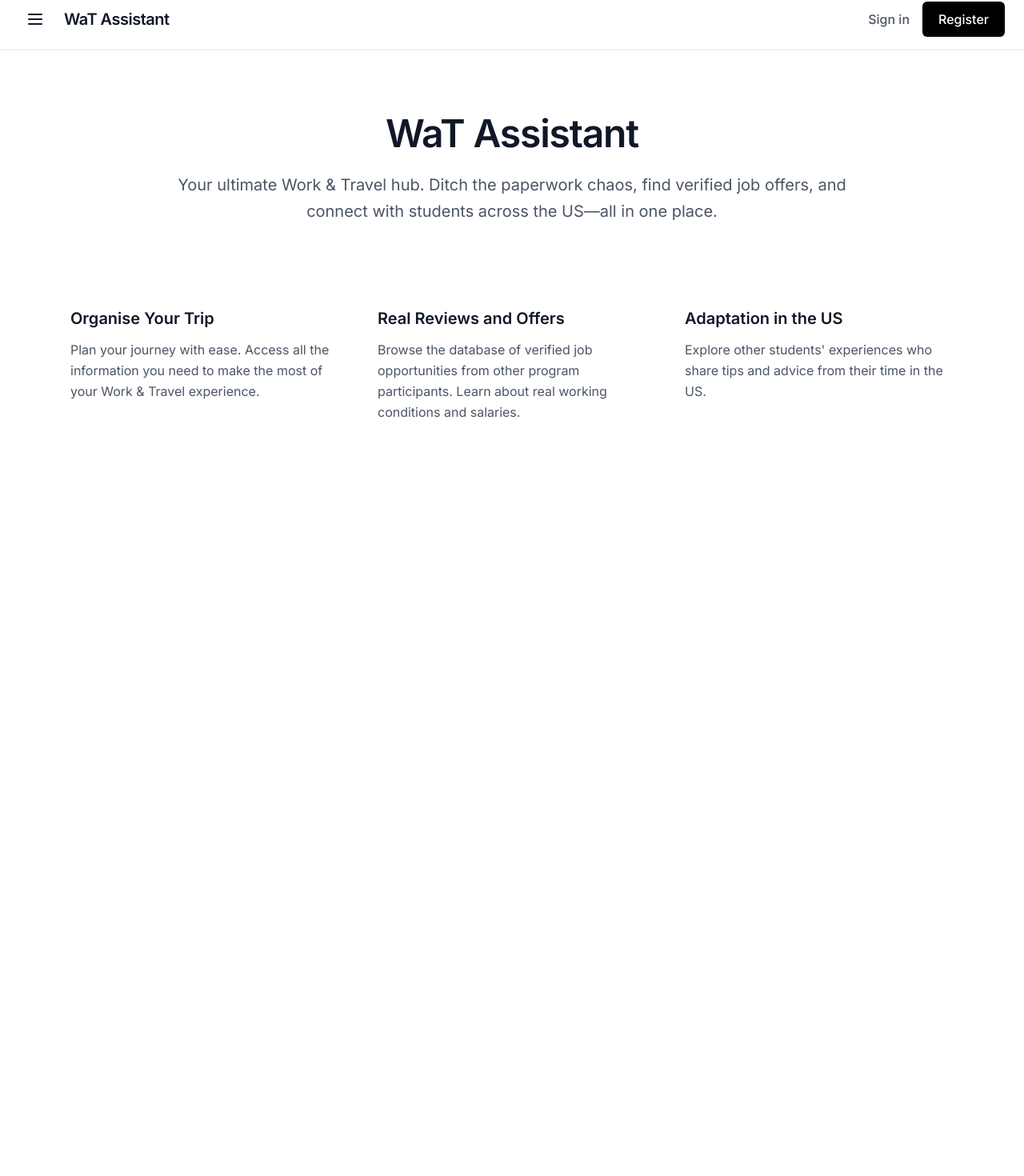
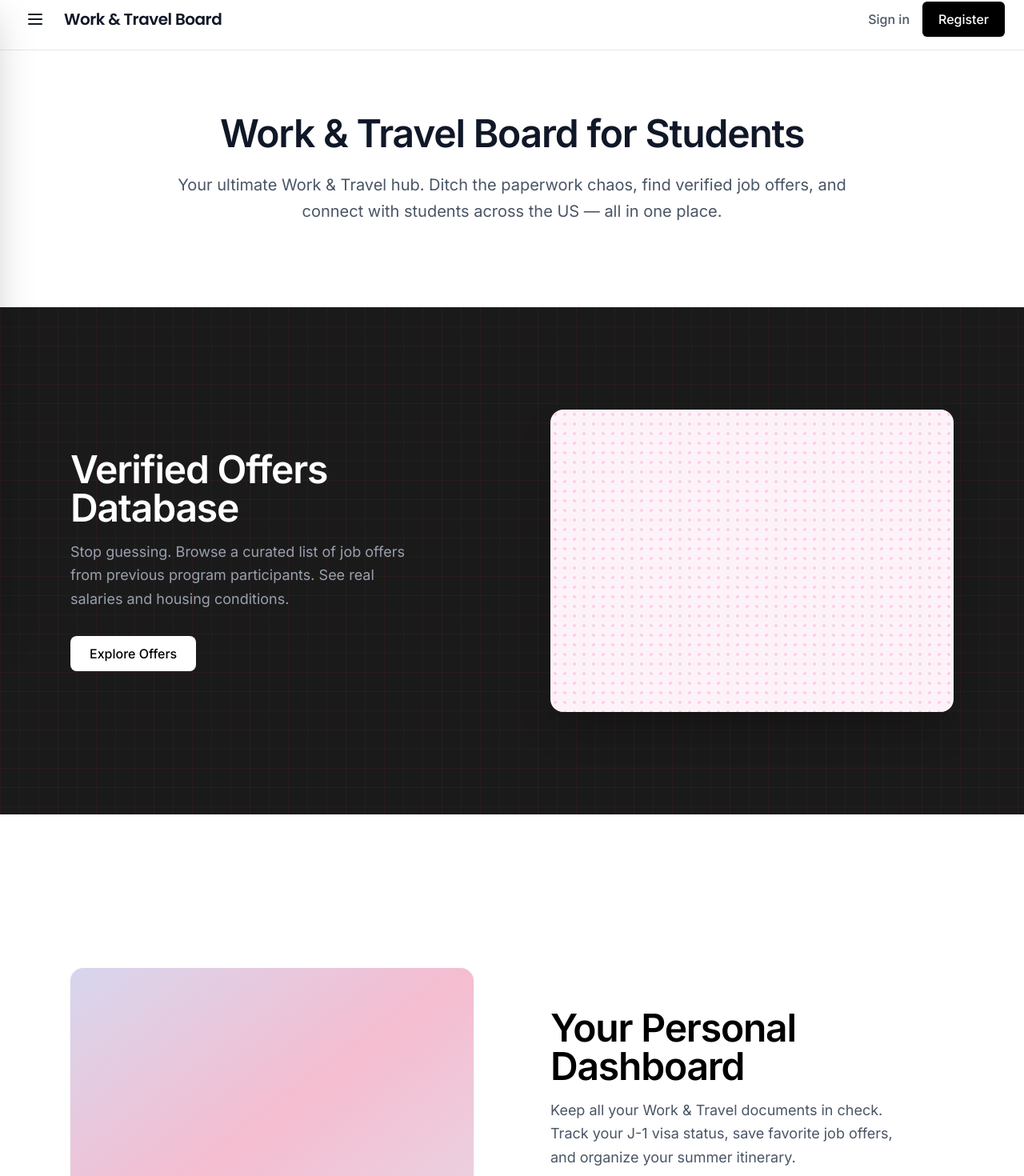
Before and after one commit to WaT-Assistant/wat-frontend, an Angular app: page / in a window 1280 px wide. Shown: the part 14-1484 px from the top of the page at 80% size. Before the commit the page ends 800 px from the top, so only its background shows below. Built offline with nearby package versions, Linux system fonts and the light colour scheme.

Commit message:
Feat: sidebar and landing blocks

```diff
--- a/src/app/features/landing/landing.html
+++ b/src/app/features/landing/landing.html
@@ -3,12 +3,59 @@
   <!-- Hero Section -->
   <section class="pt-20 px-6 text-center max-w-4xl mx-auto">
     <h1 class="text-5xl font-extrabold text-gray-900 mb-6 tracking-tight">
-      WaT Assistant
+      Work & Travel Board for Students
     </h1>
     <p class="text-xl text-gray-600 mb-10 leading-relaxed">
-      Your ultimate Work & Travel hub. Ditch the paperwork chaos, find verified job offers, and connect with students across the US—all in one place.
+      Your ultimate Work & Travel hub. Ditch the paperwork chaos, find verified job offers, and connect with students across the US — all in one place.
     </p>
   </section>
+
+  <!-- Feature blocks -->
+  <section class="relative w-full bg-[#1a1a1a] overflow-hidden">
+
+  <div class="absolute inset-0 bg-grid-dark-pattern"></div>
+
+  <div class="max-w-6xl mx-auto px-6 py-24 md:py-32 relative z-10 flex flex-col md:flex-row items-center gap-16 md:gap-24">
+    <div class="flex-1 text-left">
+      <h2 class="text-white text-4xl md:text-5xl font-bold mb-4 tracking-tight">
+        Verified Offers Database
+      </h2>
+      <p class="text-gray-400 text-lg mb-8 leading-relaxed max-w-md">
+        Stop guessing. Browse a curated list of job offers from previous program participants. See real salaries and housing conditions.
+      </p>
+      <button class="bg-white text-black px-6 py-2.5 rounded-lg font-medium hover:bg-gray-200 transition-colors">
+        Explore Offers
+      </button>
+    </div>
+
+    <div class="flex-1 w-full">
+      <div class="w-full aspect-[4/3] bg-pink-50 rounded-2xl p-2 relative overflow-hidden shadow-2xl">
+        <div class="absolute inset-0 bg-grid-light-pattern"></div>
+      </div>
+    </div>
+  </div>
+</section>
+
+<section class="w-full bg-white">
+  <div class="max-w-6xl mx-auto px-6 py-24 md:py-32 flex flex-col-reverse md:flex-row items-center gap-16 md:gap-24">
+
+    <div class="flex-1 w-full">
+      <div class="w-full aspect-[4/3] bg-gradient-to-br from-[#d2d2ec] via-[#f4b6cc] to-[#e4d4e4] rounded-2xl shadow-sm opacity-90"></div>
+    </div>
+
+    <div class="flex-1 text-left">
+      <h2 class="text-black text-4xl md:text-5xl font-bold mb-4 tracking-tight">
+        Your Personal Dashboard
+      </h2>
+      <p class="text-gray-600 text-lg mb-8 leading-relaxed max-w-md">
+        Keep all your Work & Travel documents in check. Track your J-1 visa status, save favorite job offers, and organize your summer itinerary.
+      </p>
+      <button class="bg-black text-white px-6 py-2.5 rounded-lg font-medium hover:bg-gray-800 transition-colors shadow-sm">
+        Go to Dashboard
+      </button>
+    </div>
+  </div>
+</section>
 
   <!-- Interactive Map Section (Hidden until ready) -->
   @if (false) {
@@ -40,19 +87,19 @@
   <section class="max-w-6xl mx-auto px-6 grid md:grid-cols-3 gap-12 text-center md:text-left">
     <div>
       <h3 class="text-xl font-bold text-gray-900 mb-3">Organise Your Trip</h3>
-      <p class="text-gray-600 leading-relaxed">
-        Plan your journey with ease. Access all the information you need to make the most of your Work & Travel experience.
+      <p class="text-gray-600 leading-relaxed border-t border-gray-800 pt-4">
+        Plan your journey with ease. Access all the information you need to make the most of your  experience.
       </p>
     </div>
     <div>
       <h3 class="text-xl font-bold text-gray-900 mb-3">Real Reviews and Offers</h3>
-      <p class="text-gray-600 leading-relaxed">
+      <p class="text-gray-600 leading-relaxed border-t border-gray-800 pt-4">
         Browse the database of verified job opportunities from other program participants. Learn about real working conditions and salaries.
       </p>
     </div>
     <div>
       <h3 class="text-xl font-bold text-gray-900 mb-3">Adaptation in the US</h3>
-      <p class="text-gray-600 leading-relaxed">
+      <p class="text-gray-600 leading-relaxed border-t border-gray-800 pt-4">
         Explore other students' experiences who share tips and advice from their time in the US.
       </p>
     </div>
--- a/src/app/features/landing/landing.scss
+++ b/src/app/features/landing/landing.scss
@@ -0,0 +1,11 @@
+.bg-grid-dark-pattern {
+  background-image:
+    linear-gradient(to right, rgba(239, 68, 68, 0.07) 1px, transparent 1px),
+    linear-gradient(to bottom, rgba(239, 68, 68, 0.07) 1px, transparent 1px);
+  background-size: 24px 24px;
+}
+
+.bg-grid-light-pattern {
+  background-image: radial-gradient(#fbcfe8 2px, transparent 2px);
+  background-size: 12px 12px;
+}
--- a/src/app/layout/main-layout/main-layout.html
+++ b/src/app/layout/main-layout/main-layout.html
@@ -1,39 +1,31 @@
 <div class="min-h-screen flex flex-col bg-white text-gray-900">
-    <!-- Header-->
-  <header class="border-b border-gray-200 px-6 py-4 flex items-center justify-between sticky top-0 bg-white/90 backdrop-blur-sm z-50">
 
+  <!-- Header -->
+  <header class="border-b border-gray-200 px-6 py-4 flex items-center justify-between sticky top-0 bg-white/90 backdrop-blur-sm z-40">
     <div class="flex items-center gap-4">
-      <!-- Burger Menu -->
-      <button class="p-2 hover:bg-gray-100 rounded-md transition-colors focus:outline-none">
+      <!-- Add Click -->
+      <button (click)="toggleSidebar()" class="p-2 hover:bg-gray-100 rounded-md transition-colors focus:outline-none">
         <svg class="w-6 h-6" fill="none" stroke="currentColor" viewBox="0 0 24 24">
           <path stroke-linecap="round" stroke-linejoin="round" stroke-width="2" d="M4 6h16M4 12h16M4 18h16"></path>
         </svg>
       </button>
-
-      <!-- Logo -->
-      <span class="text-xl font-extrabold tracking-tight">WaT Assistant</span>
+      <span class="font-heading text-xl tracking-tight">Work & Travel Board</span>
     </div>
 
-    <!-- Authentication Buttons -->
     <div class="flex items-center gap-4">
-      <button class="font-medium text-gray-600 hover:text-black transition-colors">
-        Sign in
-      </button>
-      <button class="bg-black text-white px-5 py-2.5 rounded-md font-medium hover:bg-gray-800 transition-colors shadow-sm">
-        Register
-      </button>
+      <button class="font-medium text-gray-600 hover:text-black transition-colors">Sign in</button>
+      <button class="bg-black text-white px-5 py-2.5 rounded-md font-medium hover:bg-gray-800 transition-colors shadow-sm">Register</button>
     </div>
-
   </header>
 
-  <!-- Content Area -->
+  <!-- Main Content -->
   <main class="flex-grow relative">
-
-
-    <!-- Dynamic Route Container for children -->
     <div class="w-full h-full">
       <router-outlet></router-outlet>
     </div>
+  </main>
 
-  </main>
+  <!-- Sidebar Overlay (Dark background) -->
+    <app-sidebar [isOpen]="isSidebarOpen" (close)="toggleSidebar()"></app-sidebar>
+
 </div>
--- a/src/app/layout/main-layout/main-layout.ts
+++ b/src/app/layout/main-layout/main-layout.ts
@@ -1,10 +1,18 @@
 import { Component } from '@angular/core';
 import { RouterOutlet } from '@angular/router';
+import { SidebarComponent } from '../sidebar/sidebar';
 
 @Component({
   selector: 'app-main-layout',
-  imports: [RouterOutlet],
+  standalone: true,
+  imports: [RouterOutlet, SidebarComponent],
   templateUrl: './main-layout.html',
   styleUrl: './main-layout.scss',
 })
-export class MainLayout {}
+export class MainLayout {
+  isSidebarOpen = false;
+
+  toggleSidebar() {
+    this.isSidebarOpen = !this.isSidebarOpen;
+  }
+}
--- /dev/null
+++ b/src/app/layout/sidebar/sidebar.html
@@ -0,0 +1,31 @@
+@if (isOpen) {
+  <div class="fixed inset-0 bg-black/40 z-40 cursor-pointer" (click)="close.emit()"></div>
+}
+
+<div
+  class="fixed top-0 left-0 h-full w-72 bg-black text-white z-50 transform transition-transform duration-300 ease-in-out shadow-2xl flex flex-col -translate-x-full"
+  [class.translate-x-0]="isOpen"
+>
+  <div class="px-6 py-5 flex items-center justify-between border-b border-gray-800">
+    <span class="text-xl font-bold tracking-tight">Menu</span>
+    <button (click)="close.emit()" class="p-2 text-gray-400 hover:text-white rounded-md hover:bg-gray-800 transition-colors">
+      <svg class="w-6 h-6" fill="none" stroke="currentColor" viewBox="0 0 24 24">
+        <path stroke-linecap="round" stroke-linejoin="round" stroke-width="2" d="M6 18L18 6M6 6l12 12"></path>
+      </svg>
+    </button>
+  </div>
+
+  <nav class="flex-1 px-4 py-6 flex flex-col gap-2 overflow-y-auto">
+    <a routerLink="/" (click)="close.emit()" class="block px-4 py-3 rounded-lg hover:bg-gray-800 transition-colors font-medium">Home</a>
+    <a routerLink="/" (click)="close.emit()" class="block px-4 py-3 rounded-lg hover:bg-gray-800 transition-colors font-medium">Explore Offers</a>
+    <a routerLink="/" (click)="close.emit()" class="block px-4 py-3 rounded-lg hover:bg-gray-800 transition-colors font-medium">My Profile</a>
+
+    <!-- Interactive Map, future feature -->
+
+    <!-- <div class="mt-4 pt-4 border-t border-gray-800">
+      <div class="px-4 py-3 text-gray-500 font-medium flex items-center justify-between">
+        Interactive Map <span class="text-xs bg-gray-800 px-2 py-1 rounded text-gray-400">Soon</span>
+      </div>
+    </div> -->
+  </nav>
+</div>
--- /dev/null
+++ b/src/app/layout/sidebar/sidebar.ts
@@ -0,0 +1,13 @@
+import { Component, Input, Output, EventEmitter } from '@angular/core';
+import { RouterModule } from '@angular/router';
+
+@Component({
+  selector: 'app-sidebar',
+  standalone: true,
+  imports: [RouterModule],
+  templateUrl: './sidebar.html'
+})
+export class SidebarComponent {
+  @Input() isOpen = false;
+  @Output() close = new EventEmitter<void>();
+}
--- a/src/index.html
+++ b/src/index.html
@@ -2,7 +2,7 @@
 <html lang="en">
   <head>
     <meta charset="utf-8" />
-    <title>WatFrontend</title>
+    <title>W&T Board</title>
     <base href="/" />
     <meta name="viewport" content="width=device-width, initial-scale=1" />
     <link rel="icon" type="image/x-icon" href="favicon.ico" />
--- a/src/styles.scss
+++ b/src/styles.scss
@@ -8,8 +8,6 @@
 @import "@fontsource/poppins/700.css";
 @import "@fontsource/poppins/800.css";
 
-@import "tailwindcss";
-
 @theme {
   --font-sans: "Inter", sans-serif;
   --font-heading: "Poppins", sans-serif;
```
Also changed, not shown: src/app/layout/sidebar/sidebar.scss (added), 1 other file (tests, documents, lock files or other folders).
